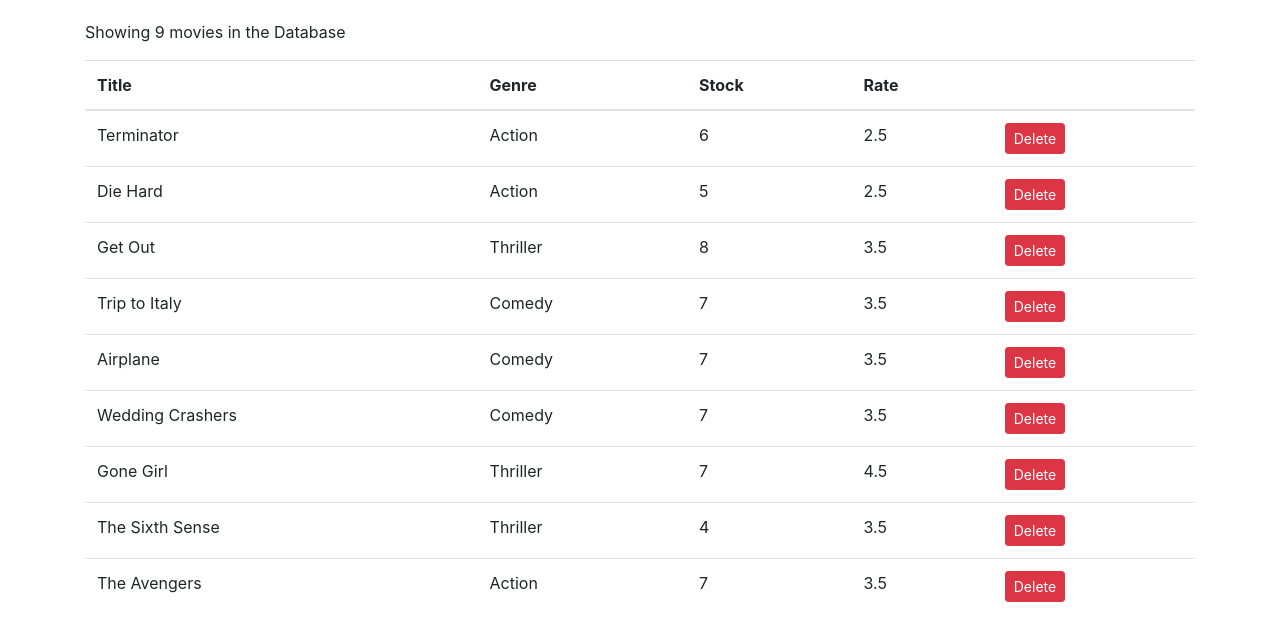
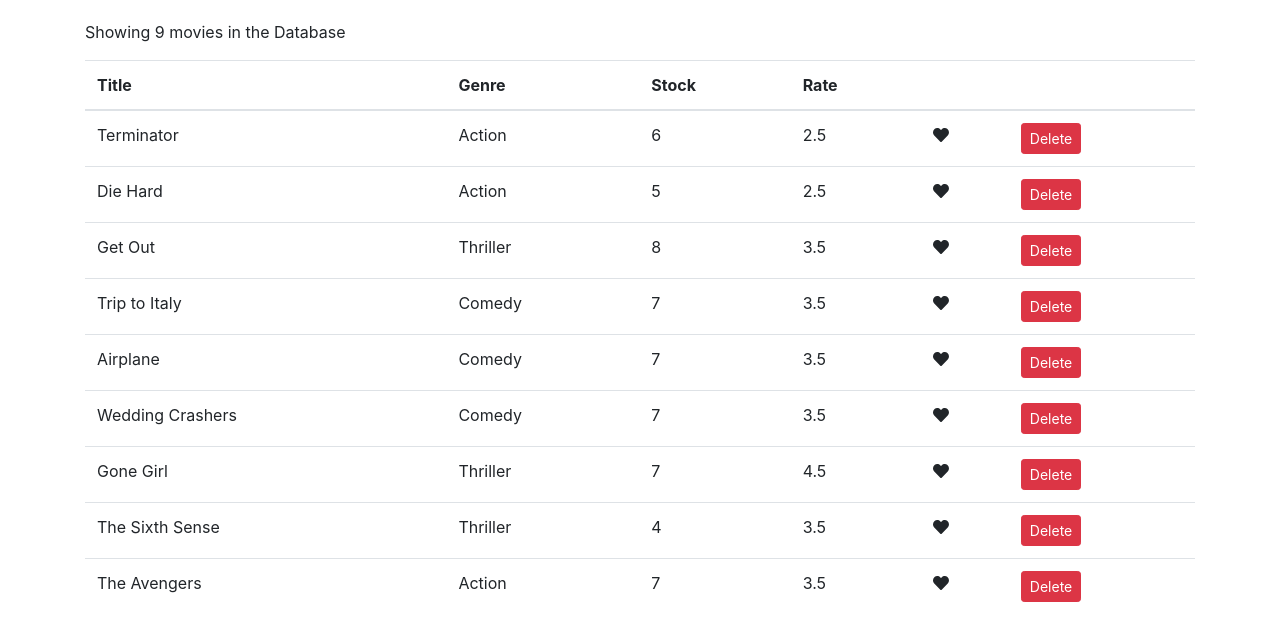
Before and after one commit to Joseph-Mutua/vidly, a React (Create React App) app: page / in a window 1280 px wide. Shown: the top 640 px of the page. Built offline with nearby package versions, Linux system fonts and the light colour scheme.

Commit message:
Add like button to movie componet

```diff
--- a/package.json
+++ b/package.json
@@ -3,6 +3,9 @@
   "version": "0.1.0",
   "private": true,
   "dependencies": {
+    "@fortawesome/fontawesome-svg-core": "^1.2.32",
+    "@fortawesome/free-solid-svg-icons": "^5.15.1",
+    "@fortawesome/react-fontawesome": "^0.1.11",
     "@testing-library/jest-dom": "^4.2.4",
     "@testing-library/react": "^9.5.0",
     "@testing-library/user-event": "^7.2.1",
--- /dev/null
+++ b/src/components/common/like.jsx
@@ -0,0 +1,13 @@
+import React, { Component } from "react";
+import { FontAwesomeIcon } from "@fortawesome/react-fontawesome";
+import { faHeart } from "@fortawesome/free-solid-svg-icons";
+
+class Like extends Component {
+  state = {};
+  render() {
+     return < FontAwesomeIcon icon={faHeart}/>;
+    // return <FontAwesomeIcon icon={["fal", "coffee"]} />;
+  }
+}
+
+export default Like;
--- a/src/components/movies.jsx
+++ b/src/components/movies.jsx
@@ -1,5 +1,6 @@
 import React, { Component } from "react";
 import { getMovies } from "../services/fakeMovieService";
+import Like from "./common/like";
 
 class Movies extends Component {
   state = {
@@ -29,6 +30,7 @@
               <th>Stock</th>
               <th>Rate</th>
               <th></th>
+              <th></th>
             </tr>
           </thead>
           <tbody>
@@ -38,6 +40,9 @@
                 <td>{movie.genre.name}</td>
                 <td>{movie.numberInStock}</td>
                 <td>{movie.dailyRentalRate}</td>
+                <td>
+                  <Like liked={true}/>
+                </td>
                 <td>
                   <button
                     onClick={() => this.handleDelete(movie)}
```
Also changed, not shown: 1 other file (tests, documents, lock files or other folders).
